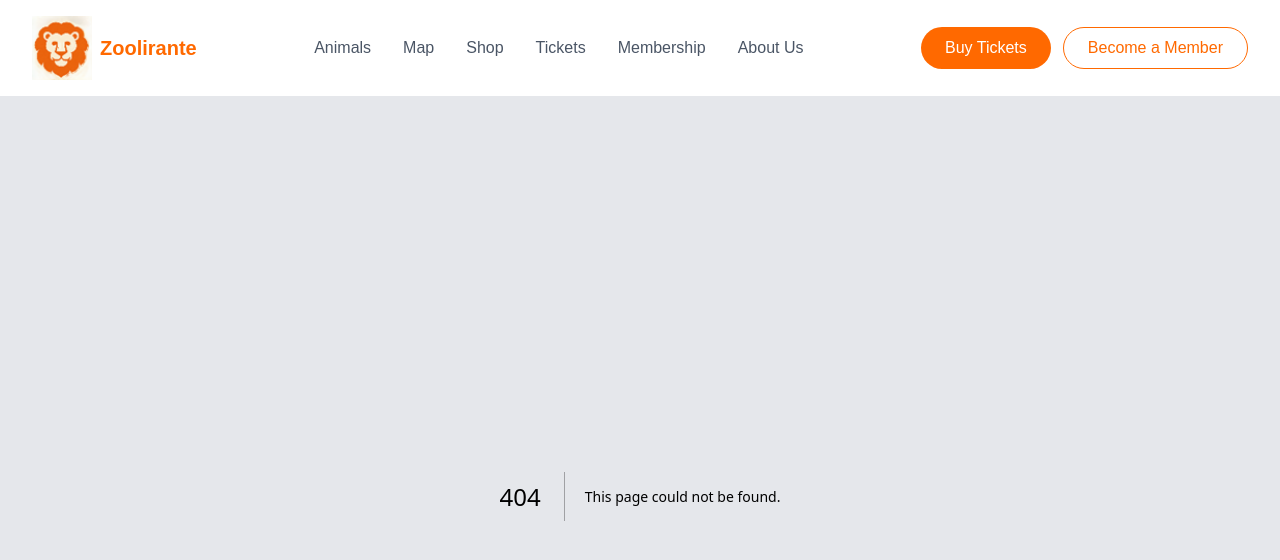
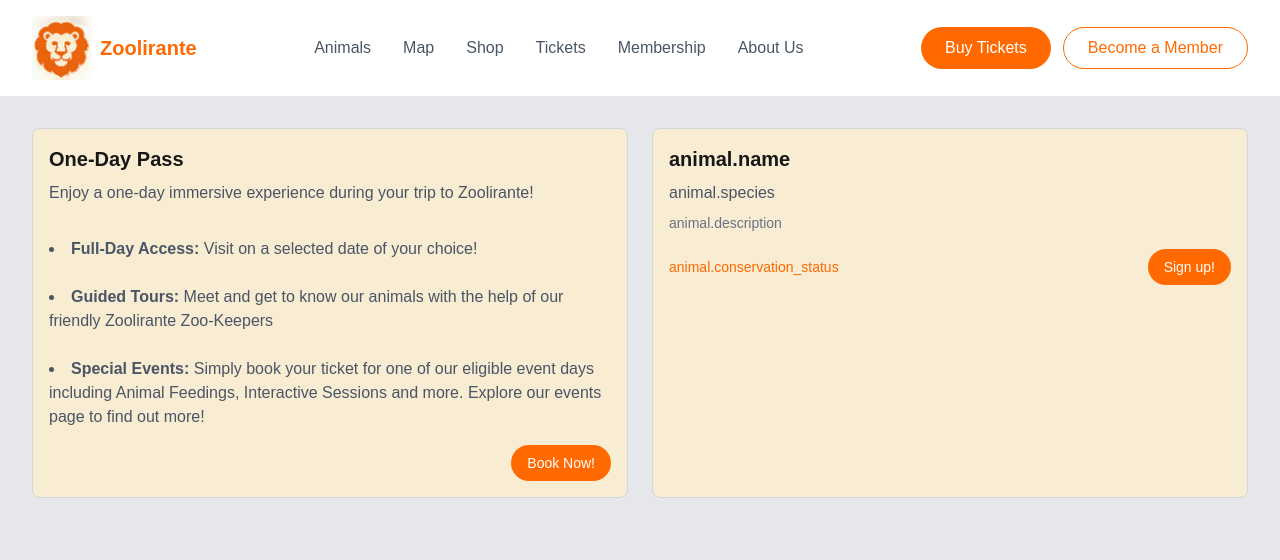
Before and after one commit to NikolaKajchevski/ProjectStudio, a Next.js app in the folder zoolirante/: page /tickets in a window 1280 px wide. Before the commit this address had no page. Shown: the top 560 px of the page. Built offline with nearby package versions, Linux system fonts and the light colour scheme.

Commit message:
Create ticket page with basic cards

```diff
--- /dev/null
+++ b/zoolirante/src/app/tickets/page.tsx
@@ -0,0 +1,56 @@
+export default function AnimalsPage() {
+  return (
+    <div className="min-h-screen bg-gray-200">
+
+    <div className="max-w-7xl mx-auto px-4 sm:px-6 lg:px-8 py-8">
+    <div className="grid grid-cols-1 md:grid-cols-2 gap-6">
+
+        {/* Purchase Tickets Card */}
+        <div className="p-4 border border-gray-300 bg-[#f8ecd2] rounded-lg">
+            <h2 className="text-xl font-bold mb-2">One-Day Pass</h2>
+            <p className="text-gray-600 mb-2">Enjoy a one-day immersive experience during your trip to Zoolirante!</p>
+            <p className="text text-gray-600 mb-4">
+                <br></br>
+                <li>
+                   <b>Full-Day Access:</b>  Visit on a selected date of your choice!
+                </li>
+                <br></br>
+                <li>
+                    <b>Guided Tours:</b> Meet and get to know our animals with the help of our friendly Zoolirante Zoo-Keepers
+                </li>
+                <br></br>
+                <li>
+                    <b>Special Events:</b> Simply book your ticket for one of our eligible event days including Animal Feedings, Interactive Sessions and more. Explore our events page to find out more!
+                </li>
+            </p>
+
+            <div className="flex justify-between items-center">
+                <span className="text-sm font-medium text-orange-500">
+                </span>
+                <button className="bg-orange-500 text-white px-4 py-2 rounded-full text-sm hover:bg-orange-600 transition-colors">
+                Book Now!
+                </button>
+            </div>
+        </div>
+
+        {/* Membership card */}
+        <div className="p-4 border border-gray-300 bg-[#f8ecd2] rounded-lg">
+            <h2 className="text-xl font-bold mb-2">animal.name</h2>
+            <p className="text-gray-600 mb-2">animal.species</p>
+            <p className="text-sm text-gray-500 mb-4">animal.description</p>
+            <div className="flex justify-between items-center">
+                <span className="text-sm font-medium text-orange-500">
+                animal.conservation_status
+                </span>
+                <button className="bg-orange-500 text-white px-4 py-2 rounded-full text-sm hover:bg-orange-600 transition-colors">
+                Sign up!
+                </button>
+            </div>
+        </div>
+
+    </div>
+    </div>
+    </div>
+
+
+)};
```
